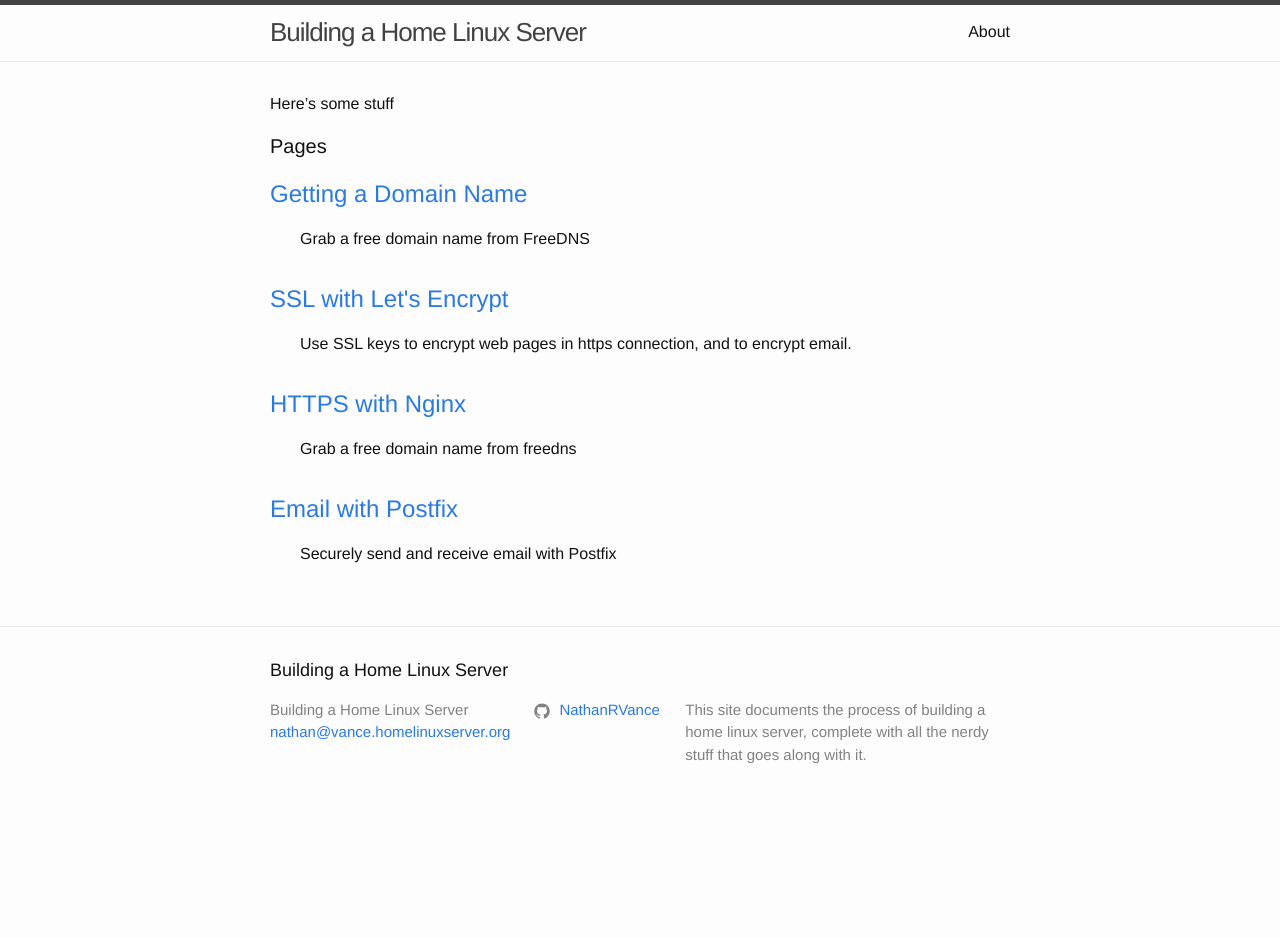
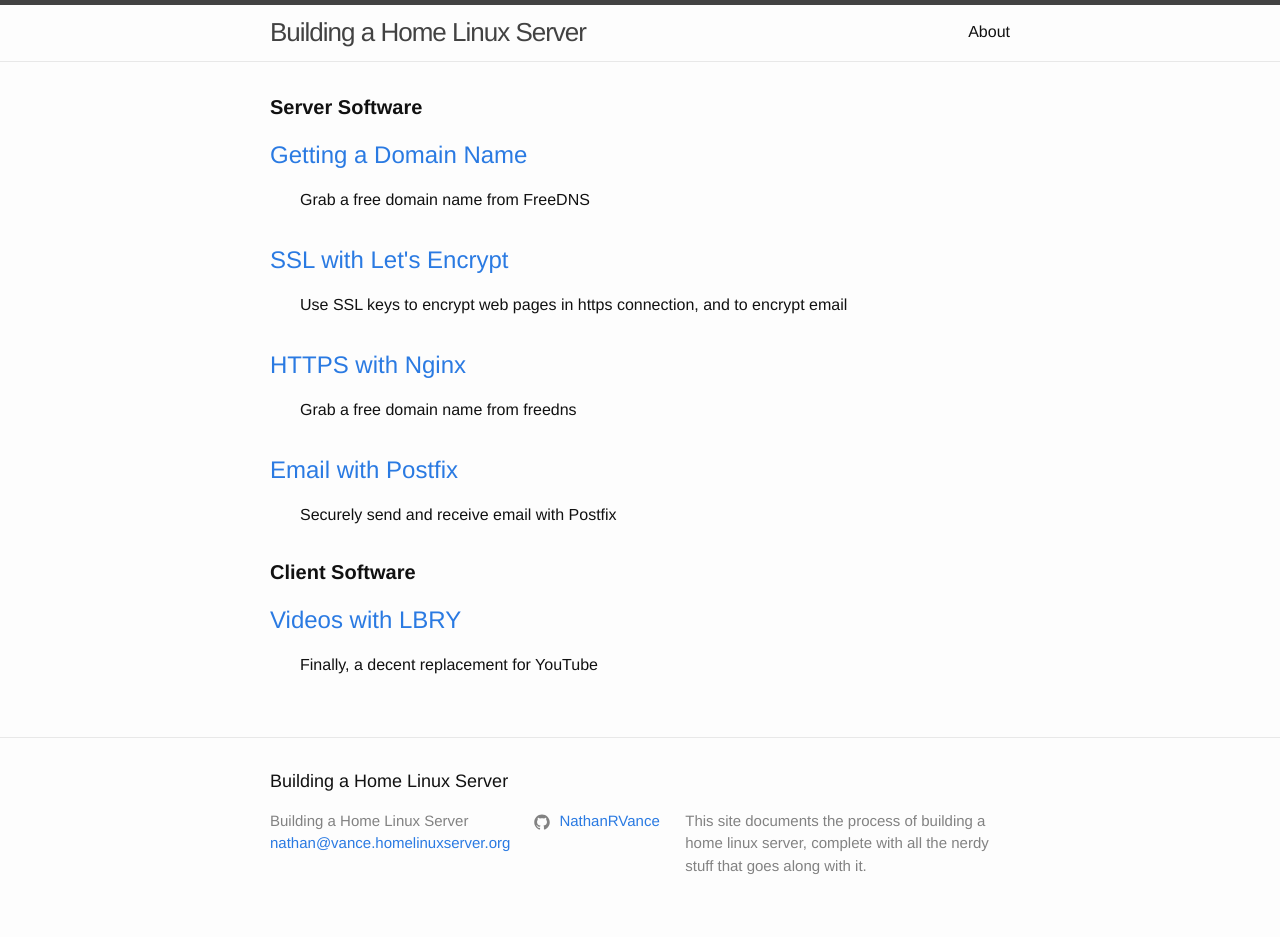
Before and after one commit to NathanRVance/homelinuxserver, a Jekyll site: the page built from index.md, in a window 1280 px wide. Built offline with Jekyll 4.4.1, drawn with Linux system fonts in a browser that asks for light colours; before the commit the page ends 900 px from its top, so only the background shows below that.

Commit message:
Separated out docs into server and client

```diff
--- a/_config.yml
+++ b/_config.yml
@@ -23,13 +23,20 @@ url: "https://vance.homelinuxserver.org" # the base hostname & protocol for your
 github_username:  NathanRVance
 
 collections:
-  docs:
+  serverdocs:
+    output: true
+  clientdocs:
     output: true
 
 defaults:
   - scope:
       path: ""
-      type: docs
+      type: serverdocs
+    values:
+      layout: page
+  - scope:
+      path: ""
+      type: clientdocs
     values:
       layout: page
 
--- a/_layouts/home.html
+++ b/_layouts/home.html
@@ -6,9 +6,22 @@ layout: default
 
   {{ content }}
 
-  <h1 class="page-heading">Pages</h1>
+  <h1 class="page-heading"><b>Server Software</b></h1>
   <ul class="doc-list">
-    {% assign docs = site.docs | sort: "sortable" %}
+    {% assign docs = site.serverdocs | sort: "sortable" %}
+    {% for doc in docs %}
+      <li>
+        <h2>
+		<a class="doc-link" href="{{ doc.url | relative_url }}">{{ doc.title | escape }}</a>
+        </h2>
+	<span class="doc-desc">{{ doc.desc }}</span>
+      </li>
+    {% endfor %}
+  </ul>
+
+  <h1 class="page-heading"><b>Client Software</b></h1>
+  <ul class="doc-list">
+    {% assign docs = site.clientdocs | sort: "sortable" %}
     {% for doc in docs %}
       <li>
         <h2>
--- a/_docs/ssl-with-letsencrypt.markdown
+++ b/_serverdocs/ssl-with-letsencrypt.markdown
@@ -1,6 +1,6 @@
 ---
 title: "SSL with Let's Encrypt"
-desc: "Use SSL keys to encrypt web pages in https connection, and to encrypt email."
+desc: "Use SSL keys to encrypt web pages in https connection, and to encrypt email"
 sortable: 1
 ---
 
--- a/index.md
+++ b/index.md
@@ -1,5 +1,3 @@
 ---
 layout: home
 ---
-
-Here's some stuff
```
Also changed, not shown: _clientdocs/videos-with-lbry.markdown (added, +24 -0 lines), about.md (+4 -2 lines), _serverdocs/email-with-postfix.markdown (renamed from _docs/email-with-postfix.markdown), _serverdocs/getting-a-domain-name.markdown (renamed from _docs/getting-a-domain-name.markdown), _serverdocs/https-with-nginx.markdown (renamed from _docs/https-with-nginx.markdown).
